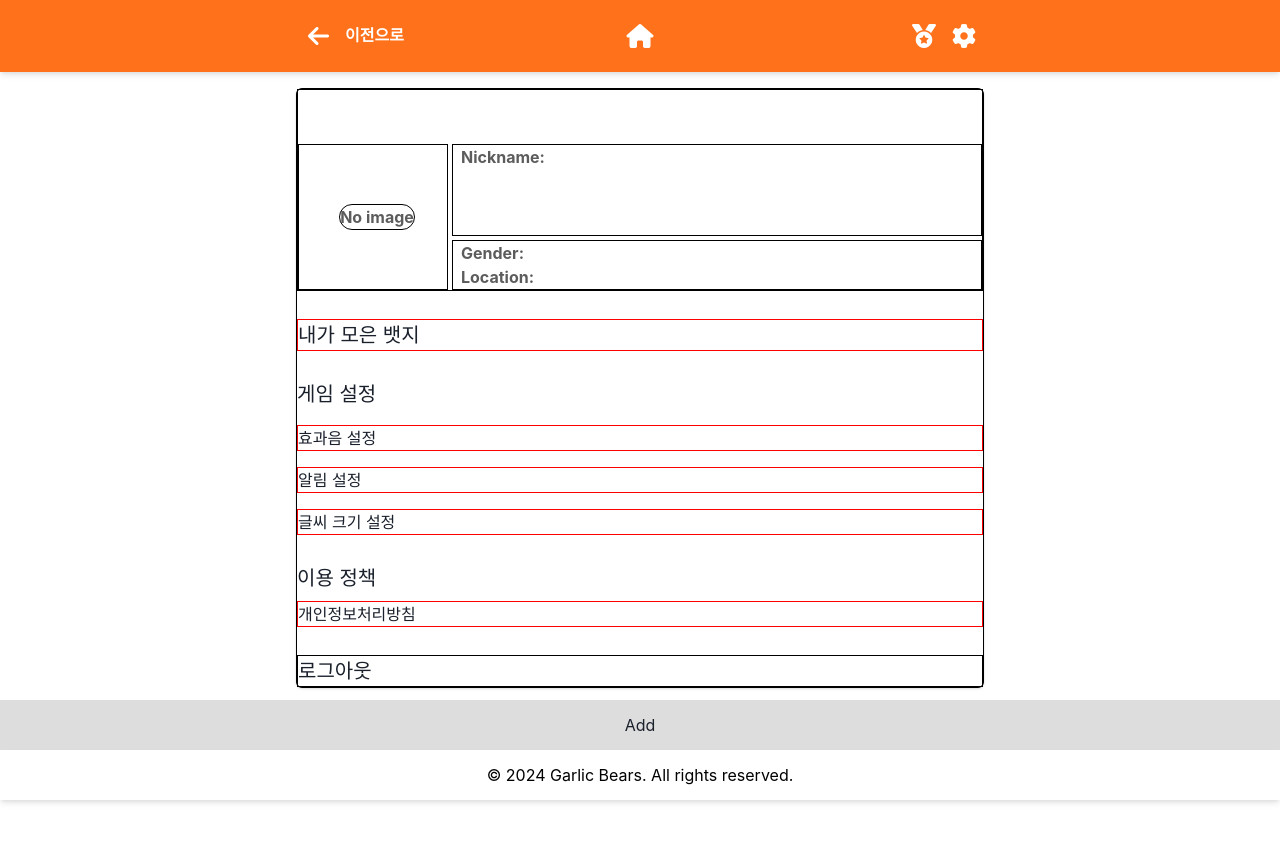
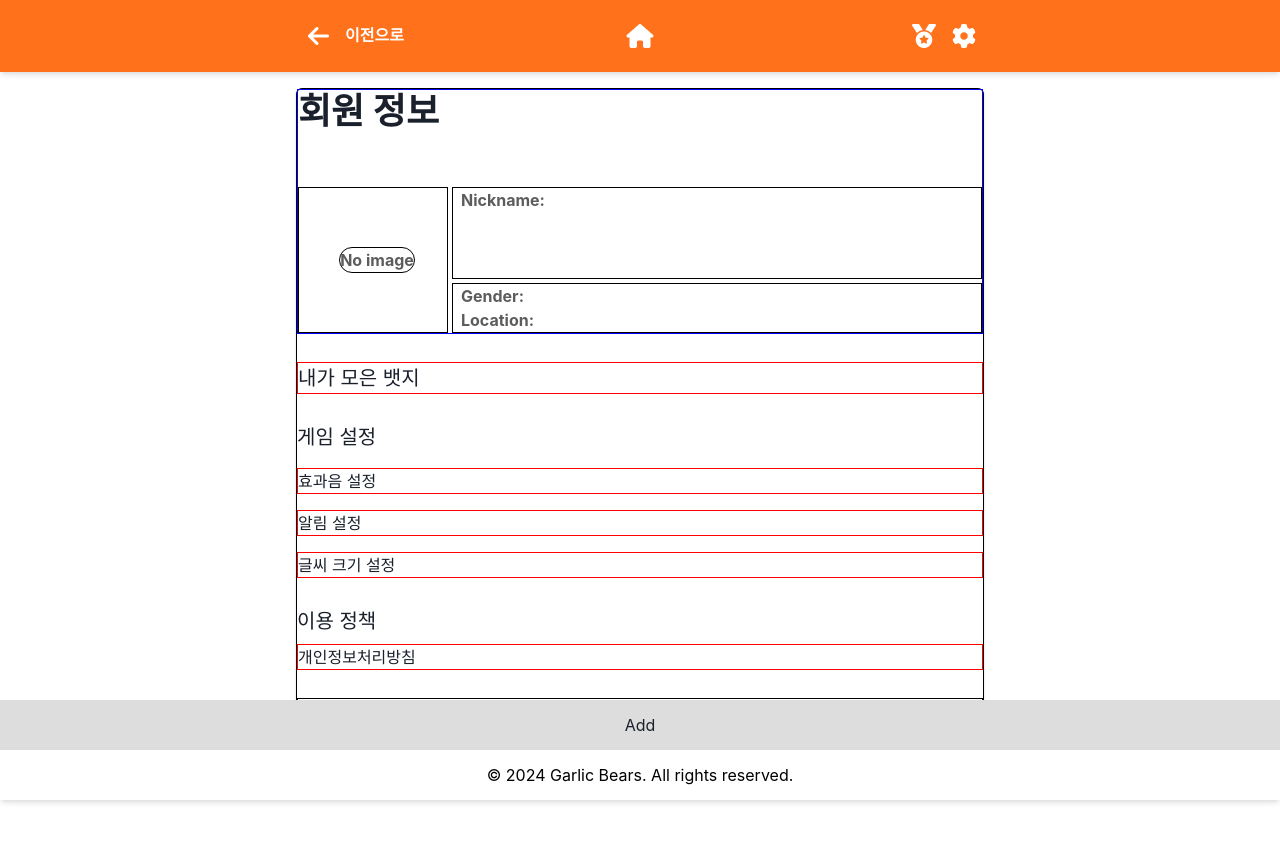
Before and after one commit to GarlicBears/143quiz_frontend, a React (Create React App) app: page /userInfo in a window 1280 px wide. Shown: the top 842 px of the page. Built offline with nearby package versions, Linux system fonts and the light colour scheme; no server answers.

Commit message:
UserInfo.tsx 수정.

```diff
--- a/src/Pages/User/UserInfo.tsx
+++ b/src/Pages/User/UserInfo.tsx
@@ -7,6 +7,7 @@ import {
   GridItem,
   Text,
   Image,
+  Heading,
 } from '@chakra-ui/react';
 import axios from 'axios';
 import { useNavigate } from 'react-router-dom';
@@ -47,7 +48,8 @@ function UserInfo() {
     <>
       <Center>
         <Card border="1px solid black" w="100%" gap={2}>
-          <Box border="1px solid black" onClick={handleChangeUserInfo}>
+          <Box border="1px solid blue" onClick={handleChangeUserInfo}>
+            <Heading> 회원 정보</Heading>
             <Grid
               templateAreas={`"header header"
                   "nav main"
```
